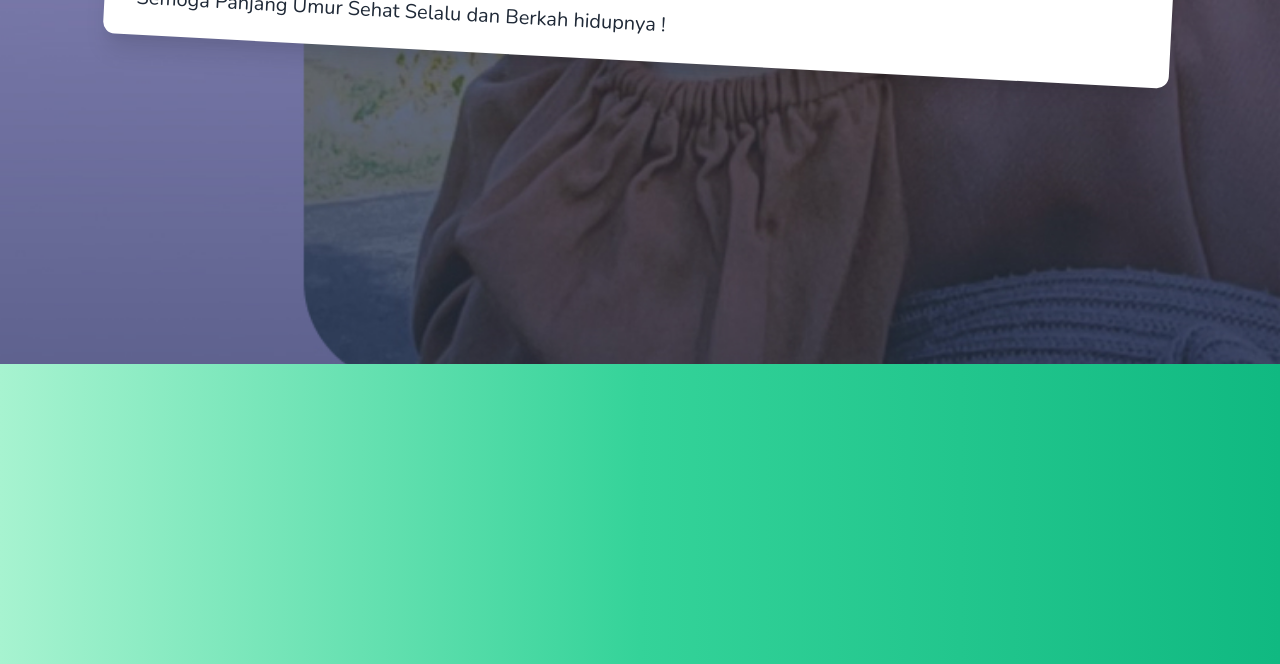
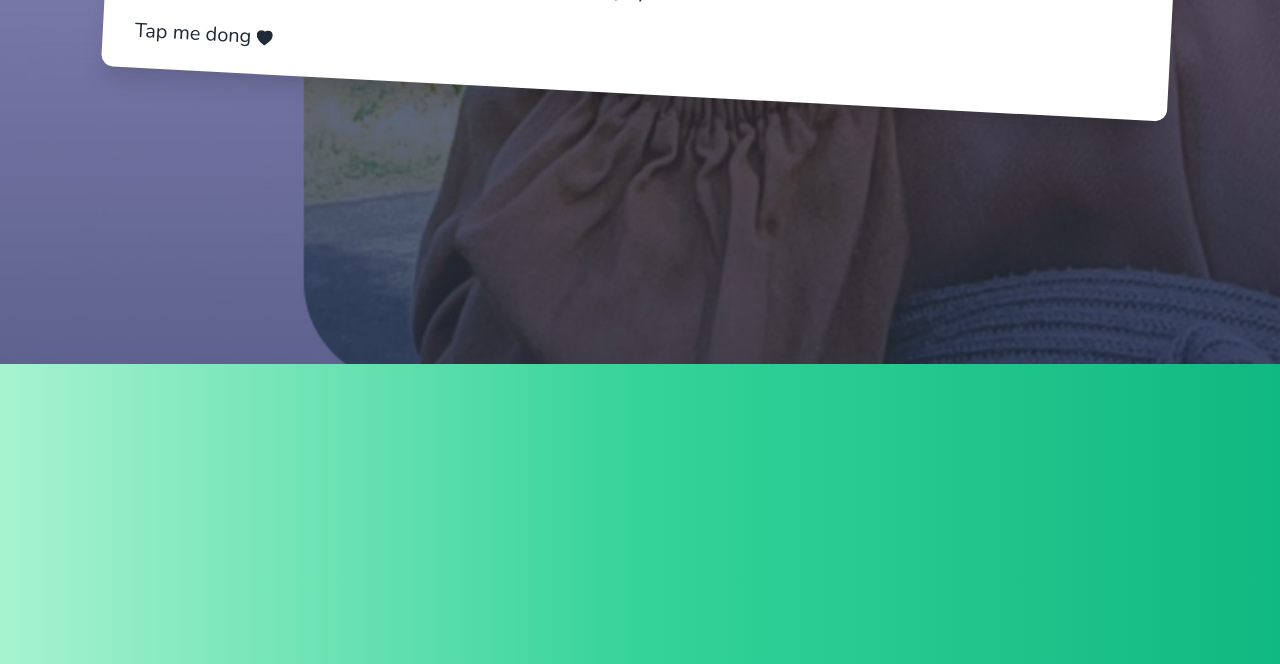
Before and after one commit to edikode/hbd, a plain HTML site: page index.html in a window 1280 px wide. Shown: the part 436-1100 px from the top of the page. Drawn offline with nearby package versions, Linux system fonts and the light colour scheme.

Commit message:
edit tap

```diff
--- a/index.html
+++ b/index.html
@@ -62,6 +62,25 @@
             Selamat Ulang tahun yang ke 42 TH. <br />
             <b>Yulia Lestari</b> <br />
             Semoga Panjang Umur Sehat Selalu dan Berkah hidupnya !
+            <br /><br />
+
+            <div>
+              Tap me dong
+              <svg
+              style="display: inline;"
+                xmlns="http://www.w3.org/2000/svg"
+                width="16"
+                height="16"
+                fill="currentColor"
+                class="bi bi-heart-fill"
+                viewBox="0 0 16 16"
+              >
+                <path
+                  fill-rule="evenodd"
+                  d="M8 1.314C12.438-3.248 23.534 4.735 8 15-7.534 4.736 3.562-3.248 8 1.314z"
+                />
+              </svg>
+            </div>
           </div>
         </div>
       </div>
```
